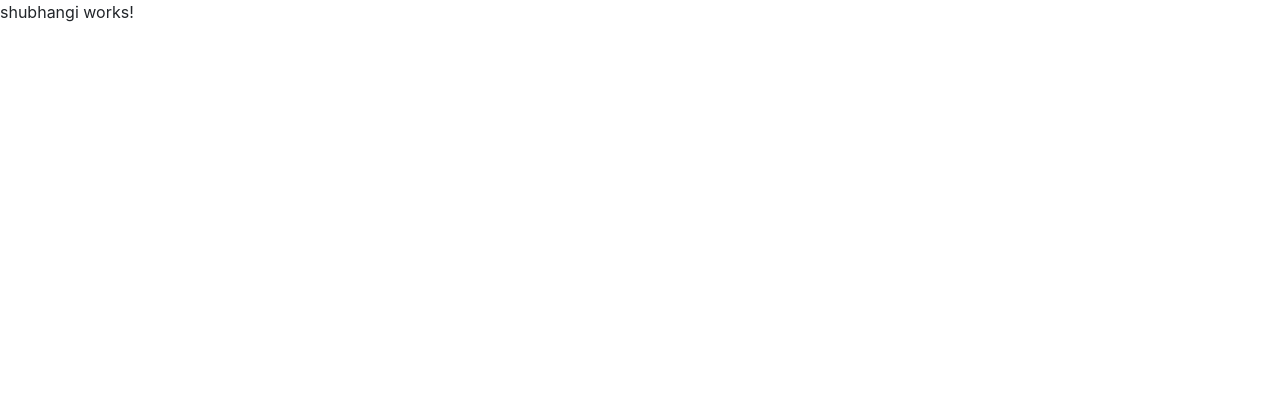
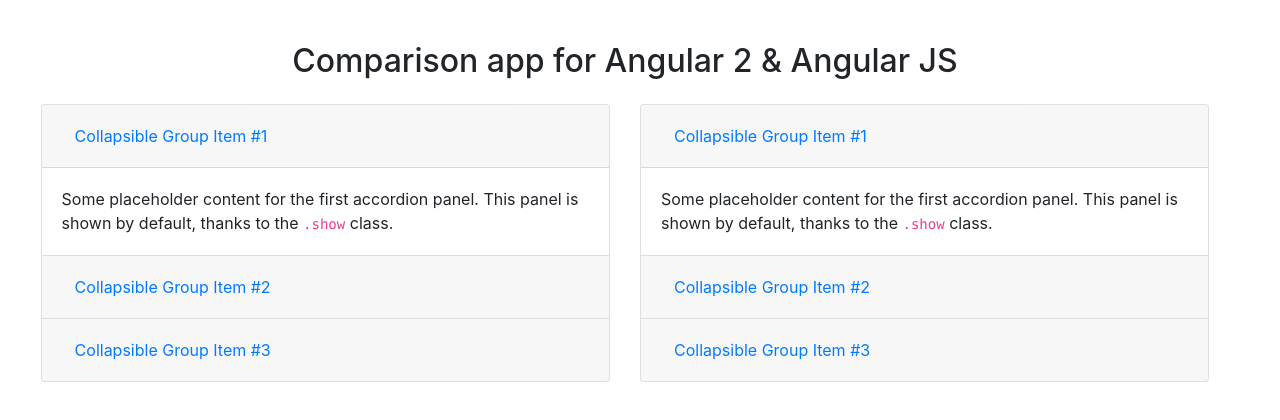
Before and after one commit to Shubhu2107/notes-sample-app, an Angular app: page /shubhangi in a window 1280 px wide. Shown: the top 420 px of the page. Built offline with nearby package versions, Linux system fonts and the light colour scheme.

Commit message:
UI commit

```diff
--- a/src/app/shubhangi/shubhangi.component.css
+++ b/src/app/shubhangi/shubhangi.component.css
@@ -0,0 +1,11 @@
+
+  .wrapper {
+    width: 1280px;
+    height: 100%;
+    margin: auto;
+    padding: 2%;
+}
+
+.compaire_header {
+    text-align: center;
+}
--- a/src/app/shubhangi/shubhangi.component.html
+++ b/src/app/shubhangi/shubhangi.component.html
@@ -1 +1,101 @@
-<p>shubhangi works!</p>
+
+<div class="wrapper">
+    <section class="midOuter col-12 row">
+        <h2 class="col-12  compaire_header p-3"> Comparison app for Angular 2 & Angular JS</h2>
+        <div class="col-6">
+            <div class="accordion" id="accordionExample_01">
+                <div class="card">
+                  <div class="card-header" id="tab1headingOne">
+                    <h2 class="mb-0">
+                      <button class="btn btn-link btn-block text-left" type="button" data-toggle="collapse" data-target="#tab1collapseOne" aria-expanded="true" aria-controls="tab1collapseOne">
+                        Collapsible Group Item #1
+                      </button>
+                    </h2>
+                  </div>
+
+                  <div id="tab1collapseOne" class="collapse show" aria-labelledby="tab1headingOne" data-parent="#accordionExample_01">
+                    <div class="card-body">
+                      Some placeholder content for the first accordion panel. This panel is shown by default, thanks to the <code>.show</code> class.
+                    </div>
+                  </div>
+                </div>
+                <div class="card">
+                  <div class="card-header" id="tab1headingTwo">
+                    <h2 class="mb-0">
+                      <button class="btn btn-link btn-block text-left collapsed" type="button" data-toggle="collapse" data-target="#tab1collapseTwo" aria-expanded="false" aria-controls="tab1collapseTwo">
+                        Collapsible Group Item #2
+                      </button>
+                    </h2>
+                  </div>
+                  <div id="tab1collapseTwo" class="collapse" aria-labelledby="tab1headingTwo" data-parent="#accordionExample_01">
+                    <div class="card-body">
+                      Some placeholder content for the second accordion panel. This panel is hidden by default.
+                    </div>
+                  </div>
+                </div>
+                <div class="card">
+                  <div class="card-header" id="tab1headingThree">
+                    <h2 class="mb-0">
+                      <button class="btn btn-link btn-block text-left collapsed" type="button" data-toggle="collapse" data-target="#tab1collapseThree" aria-expanded="false" aria-controls="tab1collapseThree">
+                        Collapsible Group Item #3
+                      </button>
+                    </h2>
+                  </div>
+                  <div id="tab1collapseThree" class="collapse" aria-labelledby="tab1headingThree" data-parent="#accordionExample_01">
+                    <div class="card-body">
+                      And lastly, the placeholder content for the third and final accordion panel. This panel is hidden by default.
+                    </div>
+                  </div>
+                </div>
+              </div>
+        </div>
+        <div class="col-6">
+            <div class="accordion" id="accordionExample_02">
+                <div class="card">
+                  <div class="card-header" id="tab1headingOne">
+                    <h2 class="mb-0">
+                      <button class="btn btn-link btn-block text-left" type="button" data-toggle="collapse" data-target="#tab2collapseOne" aria-expanded="true" aria-controls="tab2collapseOne">
+                        Collapsible Group Item #1
+                      </button>
+                    </h2>
+                  </div>
+
+                  <div id="tab2collapseOne" class="collapse show" aria-labelledby="tab2headingOne" data-parent="#accordionExample_02">
+                    <div class="card-body">
+                      Some placeholder content for the first accordion panel. This panel is shown by default, thanks to the <code>.show</code> class.
+                    </div>
+                  </div>
+                </div>
+                <div class="card">
+                  <div class="card-header" id="tab2headingTwo">
+                    <h2 class="mb-0">
+                      <button class="btn btn-link btn-block text-left collapsed" type="button" data-toggle="collapse" data-target="#tab2collapseTwo" aria-expanded="false" aria-controls="tab2collapseTwo">
+                        Collapsible Group Item #2
+                      </button>
+                    </h2>
+                  </div>
+                  <div id="tab2collapseTwo" class="collapse" aria-labelledby="tab2headingTwo" data-parent="#accordionExample_02">
+                    <div class="card-body">
+                      Some placeholder content for the second accordion panel. This panel is hidden by default.
+                    </div>
+                  </div>
+                </div>
+                <div class="card">
+                  <div class="card-header" id="tab2headingThree">
+                    <h2 class="mb-0">
+                      <button class="btn btn-link btn-block text-left collapsed" type="button" data-toggle="collapse" data-target="#tab2collapseThree" aria-expanded="false" aria-controls="tab2collapseThree">
+                        Collapsible Group Item #3
+                      </button>
+                    </h2>
+                  </div>
+                  <div id="tab2collapseThree" class="collapse" aria-labelledby="tab2headingThree" data-parent="#accordionExample_02">
+                    <div class="card-body">
+                      And lastly, the placeholder content for the third and final accordion panel. This panel is hidden by default.
+                    </div>
+                  </div>
+                </div>
+              </div>
+        </div>
+    </section>
+
+</div>
```
